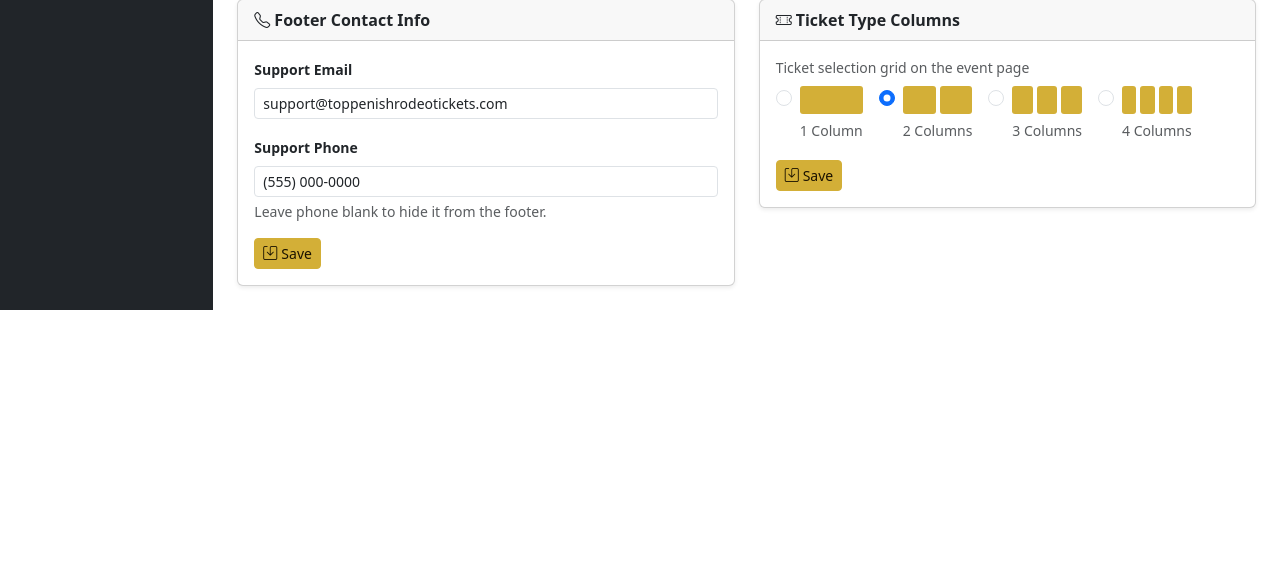
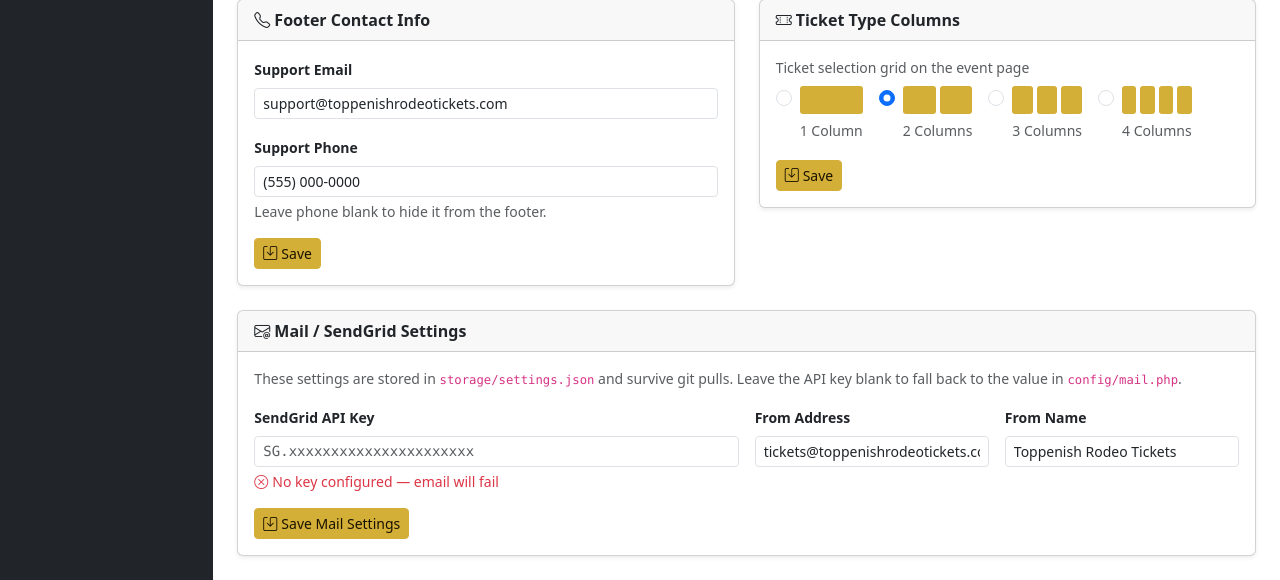
Before and after one commit to beknautz/ticketTime, a PHP site: page /admin/settings.php in a window 1280 px wide. Shown: the part 919-1499 px from the top of the page. Before the commit the page ends 1229 px from the top, so only its background shows below. Run offline with PHP 8.4, Linux system fonts and the light colour scheme; the visitor is signed in with stand-in values (Sample User, id 1); some libraries are stand-ins or nearby versions.

Commit message:
Add Mail Settings to admin panel — API key persists across git pulls
Admins can now set the SendGrid API key, from-address, and from-name
through Admin → Settings → Mail. Values are stored in storage/settings.json
(gitignored), so they survive git pulls without requiring manual file edits.

mail.php now reads settings.json first, then env vars, then falls back
to the hardcoded placeholder — so the admin UI takes priority.
The settings page shows the current key status (saved/from-config/missing).

https://claude.ai/code/session_015JhPXqDU9iWyVDXgEvLDrJ

```diff
--- a/config/mail.php
+++ b/config/mail.php
@@ -1,15 +1,24 @@
 <?php
 declare(strict_types=1);
 
-defined('MAIL_FROM_NAME')    || define('MAIL_FROM_NAME',    getenv('MAIL_FROM_NAME')    ?: SITE_NAME);
-defined('MAIL_FROM_ADDRESS') || define('MAIL_FROM_ADDRESS', getenv('MAIL_FROM_ADDRESS') ?: 'tickets@toppenishrodeotickets.com');
+// Read overrides from settings.json (gitignored) — survives git pulls
+$_mailSettings = [];
+$_mailSettingsFile = defined('STORAGE_PATH') ? STORAGE_PATH . '/settings.json' : '';
+if ($_mailSettingsFile && file_exists($_mailSettingsFile)) {
+    $_mailSettings = json_decode(file_get_contents($_mailSettingsFile), true) ?: [];
+}
+
+defined('MAIL_FROM_NAME')    || define('MAIL_FROM_NAME',    $_mailSettings['mail_from_name']    ?? getenv('MAIL_FROM_NAME')    ?: SITE_NAME);
+defined('MAIL_FROM_ADDRESS') || define('MAIL_FROM_ADDRESS', $_mailSettings['mail_from_address'] ?? getenv('MAIL_FROM_ADDRESS') ?: 'tickets@toppenishrodeotickets.com');
 defined('MAIL_REPLY_TO')     || define('MAIL_REPLY_TO',     getenv('MAIL_REPLY_TO')     ?: SUPPORT_EMAIL);
 
 // Driver: sendgrid | smtp | mail
 defined('MAIL_DRIVER') || define('MAIL_DRIVER', getenv('MAIL_DRIVER') ?: 'sendgrid');
 
-// SendGrid — set SENDGRID_API_KEY env var on server to persist across git pulls
-defined('SENDGRID_API_KEY') || define('SENDGRID_API_KEY', getenv('SENDGRID_API_KEY') ?: 'SG.REPLACE_ME');
+// SendGrid — key stored via Admin → Settings → Mail, falls back to env var then placeholder
+defined('SENDGRID_API_KEY') || define('SENDGRID_API_KEY', $_mailSettings['sendgrid_api_key'] ?? getenv('SENDGRID_API_KEY') ?: 'SG.REPLACE_ME');
+
+unset($_mailSettings, $_mailSettingsFile);
 
 // SMTP settings (used when MAIL_DRIVER=smtp)
 defined('MAIL_HOST')       || define('MAIL_HOST',       getenv('MAIL_HOST')       ?: 'smtp.sendgrid.net');
--- a/public/admin/settings.php
+++ b/public/admin/settings.php
@@ -10,6 +10,20 @@ $imgDir  = BASE_PATH . '/public/assets/img/';
 if ($_SERVER['REQUEST_METHOD'] === 'POST') {
     verifyCsrf();
     $action = $_POST['action'] ?? '';
+
+    // ── Mail / SendGrid ───────────────────────────────────────────────────
+    if ($action === 'mail') {
+        $key = trim($_POST['sendgrid_api_key'] ?? '');
+        if ($key !== '' && strncmp($key, 'SG.', 3) !== 0) {
+            $errors[] = 'SendGrid API key must start with SG.';
+        } else {
+            setSiteSetting('sendgrid_api_key', $key);
+            setSiteSetting('mail_from_address', trim($_POST['mail_from_address'] ?? ''));
+            setSiteSetting('mail_from_name',    trim($_POST['mail_from_name']    ?? ''));
+            flashMessage('success', 'Mail settings saved!');
+            redirect(SITE_URL . '/admin/settings.php');
+        }
+    }
 
     // ── Ticket pickup message ─────────────────────────────────────────────
     if ($action === 'ticket_message') {
@@ -114,11 +128,14 @@ if ($_SERVER['REQUEST_METHOD'] === 'POST') {
     }
 }
 
-$currentCols       = (int)getSiteSetting('event_columns', 3);
-$currentTicketCols = (int)getSiteSetting('ticket_columns', 2);
+$currentCols          = (int)getSiteSetting('event_columns', 3);
+$currentTicketCols    = (int)getSiteSetting('ticket_columns', 2);
 $currentEmail         = getSiteSetting('support_email', SUPPORT_EMAIL);
 $currentPhone         = getSiteSetting('support_phone', SUPPORT_PHONE);
 $currentTicketMessage = getSiteSetting('ticket_pickup_message', '');
+$currentSgKey         = getSiteSetting('sendgrid_api_key', '');
+$currentMailFrom      = getSiteSetting('mail_from_address', MAIL_FROM_ADDRESS);
+$currentMailName      = getSiteSetting('mail_from_name',    MAIL_FROM_NAME);
 $logoExists  = file_exists($imgDir . 'logo.png');
 $heroFiles  = glob($imgDir . 'hero.*') ?: [];
 $heroFile   = !empty($heroFiles) ? basename($heroFiles[0]) : null;
@@ -333,6 +350,58 @@ require_once __DIR__ . '/includes/admin-header.php';
     </div>
   </div>
 
+  <!-- Mail / SendGrid -->
+  <div class="col-12">
+    <div class="card shadow-sm">
+      <div class="card-header fw-bold"><i class="bi bi-envelope-at me-1"></i>Mail / SendGrid Settings</div>
+      <div class="card-body">
+        <p class="small text-muted mb-3">
+          These settings are stored in <code>storage/settings.json</code> and survive git pulls.
+          Leave the API key blank to fall back to the value in <code>config/mail.php</code>.
+        </p>
+        <form method="post">
+          <?= csrfField() ?>
+          <input type="hidden" name="action" value="mail">
+          <div class="row g-3">
+            <div class="col-md-6">
+              <label class="form-label fw-semibold small" for="sendgrid_api_key">SendGrid API Key</label>
+              <input type="text" name="sendgrid_api_key" id="sendgrid_api_key"
+                     class="form-control form-control-sm font-monospace"
+                     value="<?= e($currentSgKey) ?>"
+                     placeholder="SG.xxxxxxxxxxxxxxxxxxxxxx">
+              <div class="form-text">
+                <?php if ($currentSgKey && strncmp($currentSgKey, 'SG.', 3) === 0): ?>
+                  <span class="text-success"><i class="bi bi-check-circle me-1"></i>Key saved — starts with <?= e(substr($currentSgKey, 0, 10)) ?>…</span>
+                <?php elseif (defined('SENDGRID_API_KEY') && SENDGRID_API_KEY !== 'SG.REPLACE_ME'): ?>
+                  <span class="text-warning"><i class="bi bi-exclamation-circle me-1"></i>Using key from config/mail.php (<?= e(substr(SENDGRID_API_KEY, 0, 10)) ?>…)</span>
+                <?php else: ?>
+                  <span class="text-danger"><i class="bi bi-x-circle me-1"></i>No key configured — email will fail</span>
+                <?php endif; ?>
+              </div>
+            </div>
+            <div class="col-md-3">
+              <label class="form-label fw-semibold small" for="mail_from_address">From Address</label>
+              <input type="email" name="mail_from_address" id="mail_from_address"
+                     class="form-control form-control-sm"
+                     value="<?= e($currentMailFrom) ?>"
+                     placeholder="tickets@yourdomain.com">
+            </div>
+            <div class="col-md-3">
+              <label class="form-label fw-semibold small" for="mail_from_name">From Name</label>
+              <input type="text" name="mail_from_name" id="mail_from_name"
+                     class="form-control form-control-sm"
+                     value="<?= e($currentMailName) ?>"
+                     placeholder="<?= e(SITE_NAME) ?>">
+            </div>
+          </div>
+          <button type="submit" class="btn btn-primary btn-sm mt-3">
+            <i class="bi bi-save me-1"></i>Save Mail Settings
+          </button>
+        </form>
+      </div>
+    </div>
+  </div>
+
 </div>
 
 <?php require_once __DIR__ . '/includes/admin-footer.php'; ?>
```
